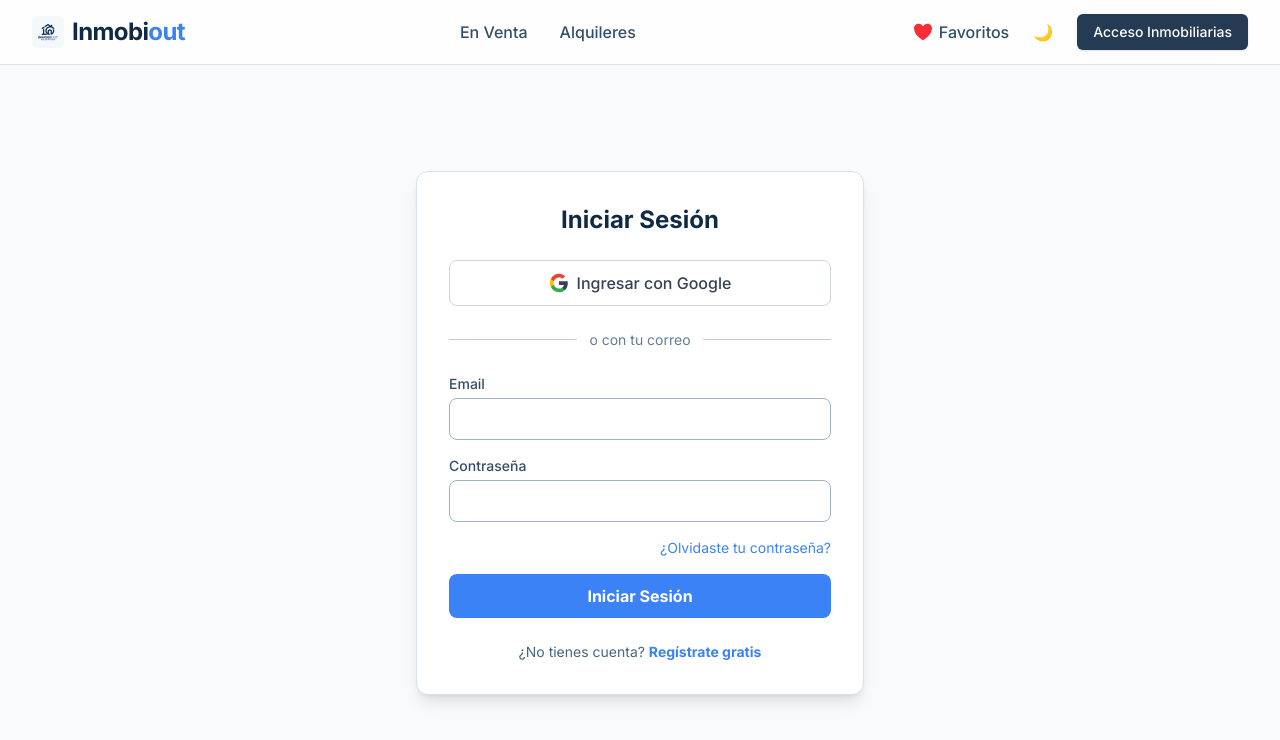
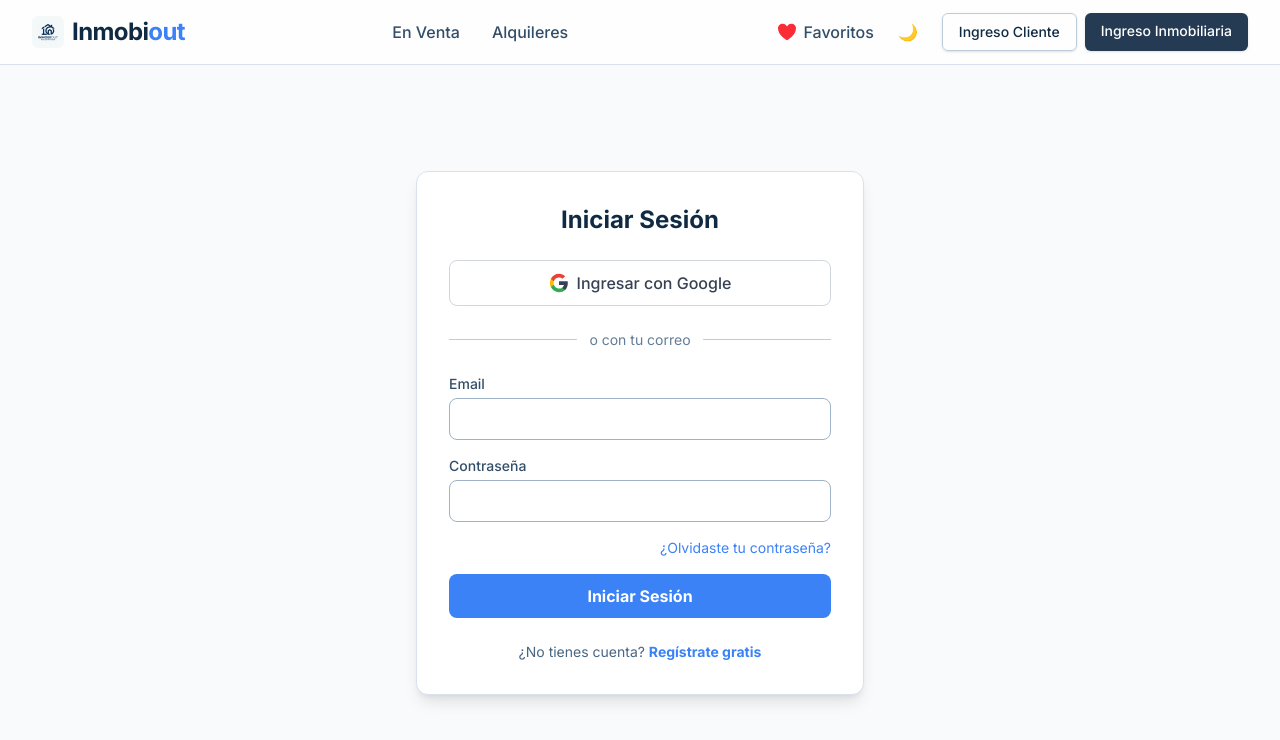
Before and after one commit to malessan4/inmobi, a Next.js app: page /login in a window 1280 px wide. Shown: the top 740 px of the page. Built offline with nearby package versions, Linux system fonts and the light colour scheme; no server answers.

Commit message:
feat: actualizar navbar con nuevas rutas y accesos segmentados

```diff
--- a/src/components/Navbar.tsx
+++ b/src/components/Navbar.tsx
@@ -17,10 +17,10 @@ export default function Navbar() {
           </div>
 
           <div className="hidden md:flex space-x-8 items-center">
-            <Link href="/?operation=venta" className="text-primary-700 hover:text-accent dark:text-primary-200 dark:hover:text-accent-hover font-medium transition-colors">
+            <Link href="/propiedades?operation=venta" className="text-primary-700 hover:text-accent dark:text-primary-200 dark:hover:text-accent-hover font-medium transition-colors">
               En Venta
             </Link>
-            <Link href="/?operation=alquiler" className="text-primary-700 hover:text-accent dark:text-primary-200 dark:hover:text-accent-hover font-medium transition-colors">
+            <Link href="/propiedades?operation=alquiler" className="text-primary-700 hover:text-accent dark:text-primary-200 dark:hover:text-accent-hover font-medium transition-colors">
               Alquileres
             </Link>
           </div>
@@ -33,12 +33,20 @@ export default function Navbar() {
               <span className="hidden md:inline">Favoritos</span>
             </Link>
             <ThemeToggle />
-            <Link
-              href="/admin"
-              className="px-4 py-2 text-sm font-medium text-white bg-primary-800 hover:bg-primary-900 dark:bg-primary-700 dark:hover:bg-primary-600 rounded-md transition-colors shadow-sm"
-            >
-              Acceso Inmobiliarias
-            </Link>
+            <div className="flex flex-col md:flex-row gap-2">
+              <Link
+                href="/login"
+                className="px-4 py-2 text-sm font-medium text-primary-900 dark:text-white border border-primary-200 dark:border-primary-700 hover:bg-primary-50 dark:hover:bg-primary-800 rounded-md transition-colors shadow-sm"
+              >
+                Ingreso Cliente
+              </Link>
+              <Link
+                href="/admin/login"
+                className="px-4 py-2 text-sm font-medium text-white bg-primary-800 hover:bg-primary-900 dark:bg-primary-700 dark:hover:bg-primary-600 rounded-md transition-colors shadow-sm"
+              >
+                Ingreso Inmobiliaria
+              </Link>
+            </div>
           </div>
         </div>
       </div>
```
